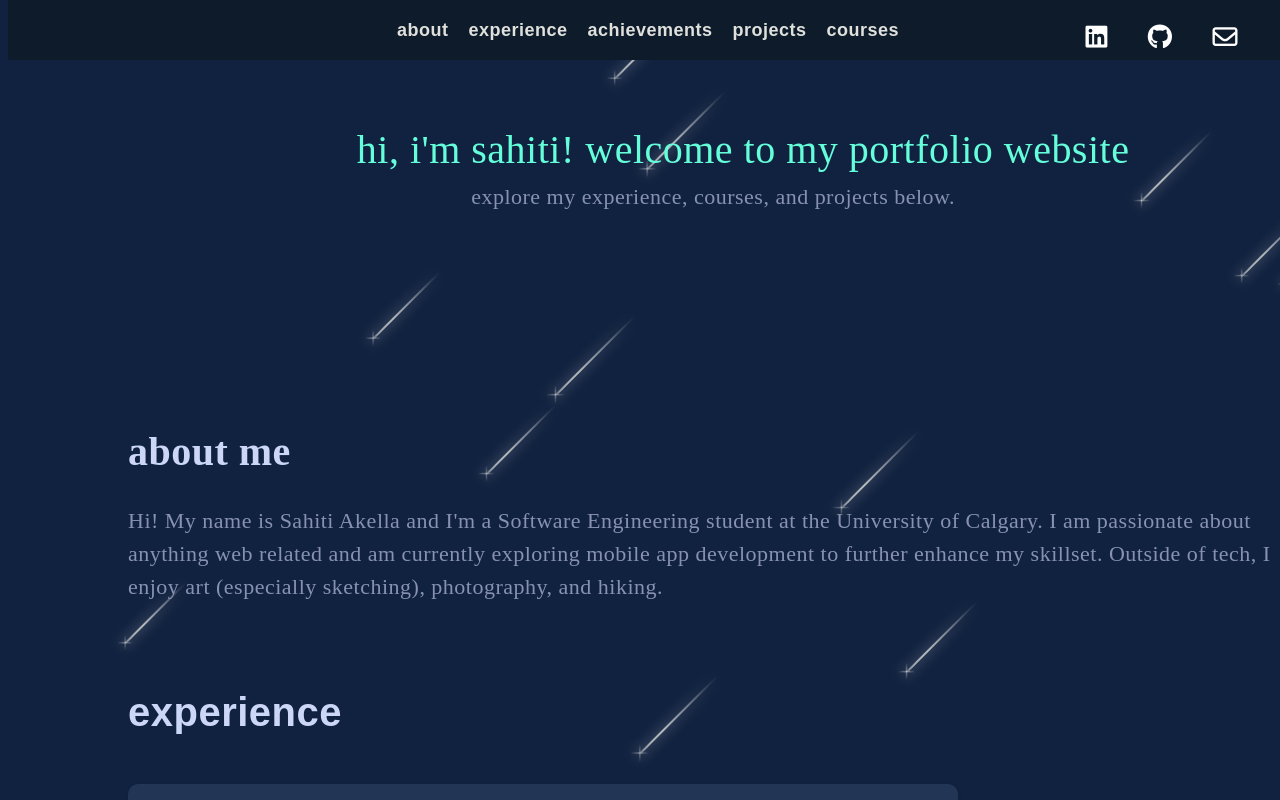
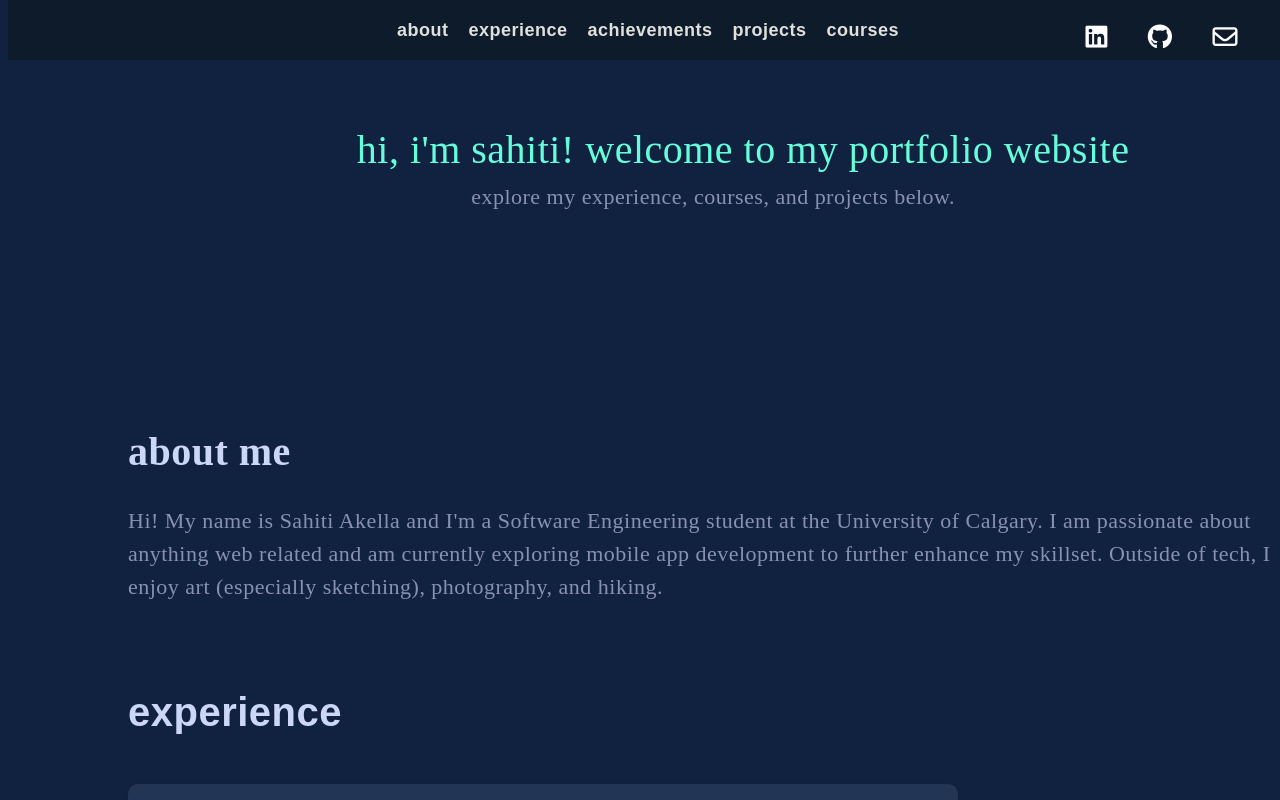
Before and after one commit to sahiti-akella/Sahiti-Portfolio, an Angular app: page / in a window 1280 px wide. Shown: the top 800 px of the page. Built offline with nearby package versions, Linux system fonts and the light colour scheme; a small style sheet from the web is missing; a web font is replaced by a local one.

Commit message:
removed star animation

```diff
--- a/src/app/app.component.sass
+++ b/src/app/app.component.sass
@@ -1,96 +1,9 @@
-/* BACKGROUND ANIMATION START*/
 
-@mixin sp-layout
-  @media screen and (max-width: 750px)
-    @content
 
 body
   background-color: #112240
 
-@function random_range($min, $max)
-  $rand: random()
-  $random_range: $min + floor($rand * (($max - $min) + 1))
-  @return $random_range
 
-.stars
-  position: fixed
-  top: 0
-  left: 0
-  width: 100%
-  height: 100%
-  transform: rotate(-45deg)
-
-
-.star
-  $star-count: 50
-  --star-color: #f2f2ed
-  --star-tail-length: 6em
-  --star-tail-height: 2px
-  --star-width: calc(var(--star-tail-length) / 6)
-  --fall-duration: 9s
-  --tail-fade-duration: var(--fall-duration)
-
-  position: absolute
-  top: var(--top-offset)
-  left: 0
-  width: var(--star-tail-length)
-  height: var(--star-tail-height)
-  color: var(--star-color)
-  background: linear-gradient(45deg, currentColor, transparent)
-  border-radius: 50%
-  filter: drop-shadow(0 0 6px currentColor)
-  transform: translate3d(104em, 0, 0)
-  animation: fall var(--fall-duration) var(--fall-delay) linear infinite, tail-fade var(--tail-fade-duration) var(--fall-delay) ease-out infinite
-
-  @include sp-layout
-    // For mobile performance, tail-fade animation will be removed QAQ
-    animation: fall var(--fall-duration) var(--fall-delay) linear infinite
-
-  @for $i from 1 through $star-count
-    &:nth-child(#{$i})
-      --star-tail-length: #{random_range(500em, 750em) / 100}
-      --top-offset: #{random_range(0vh, 10000vh) / 100}
-      --fall-duration: #{random_range(6000, 12000s) / 1000}
-      --fall-delay: #{random_range(0, 10000s) / 1000}
-
-  &::before, &::after
-    position: absolute
-    content: ''
-    top: 0
-    left: calc(var(--star-width) / -2)
-    width: var(--star-width)
-    height: 40%
-    background: linear-gradient(45deg, transparent, currentColor, transparent)
-    border-radius: inherit
-    animation: blink 2s linear infinite
-
-  &::before
-    transform: rotate(45deg)
-
-  &::after
-    transform: rotate(-45deg)
-
-@keyframes fall
-  to
-    transform: translate3d(-30em, 0, 0)
-
-@keyframes tail-fade
-  0%, 50%
-    width: var(--star-tail-length)
-    opacity: 1
-  70%, 80%
-    width: 0
-    opacity: 0.4
-  100%
-    width: 0
-    opacity: 0
-
-@keyframes blink
-  50%
-    opacity: 0.6
-
-
-/* BACKGROUND ANIMATION END*/
 
 .header
   background-color: #233554
```
